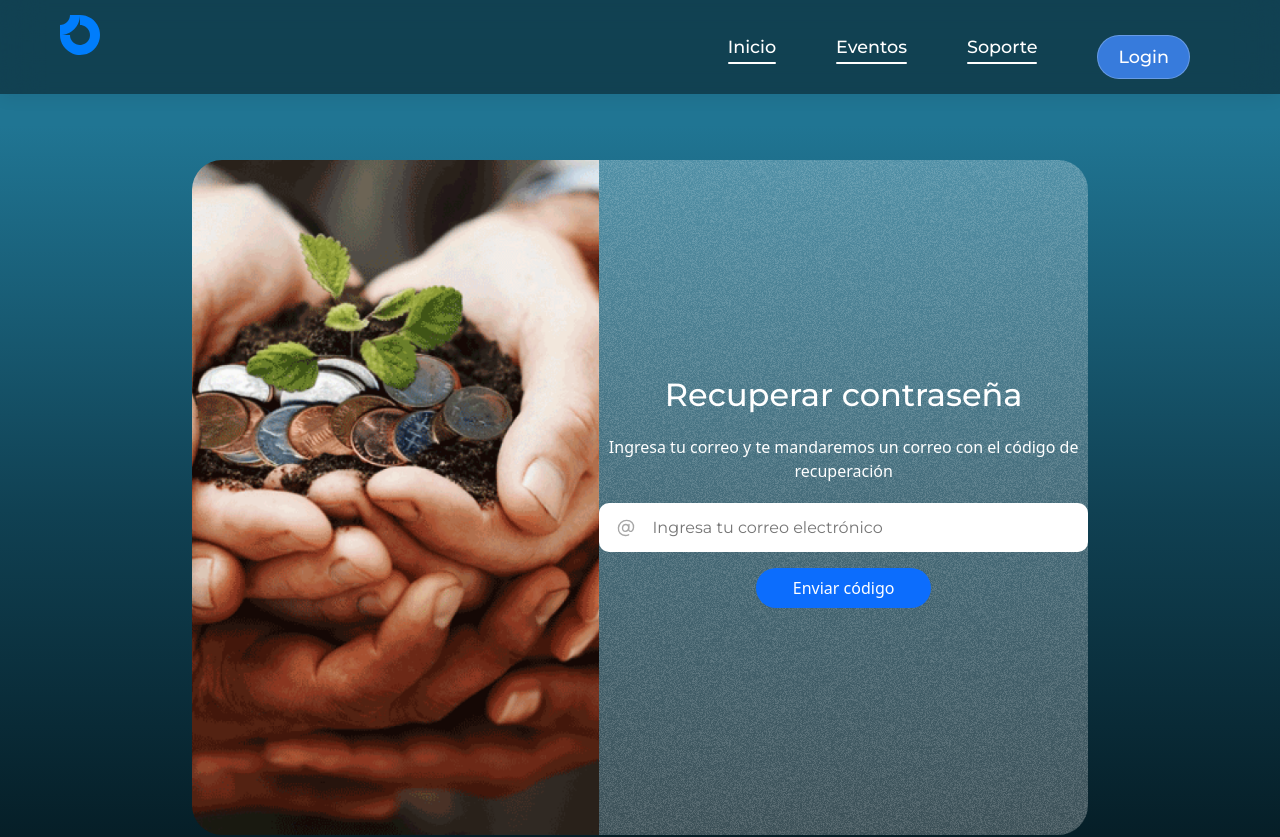
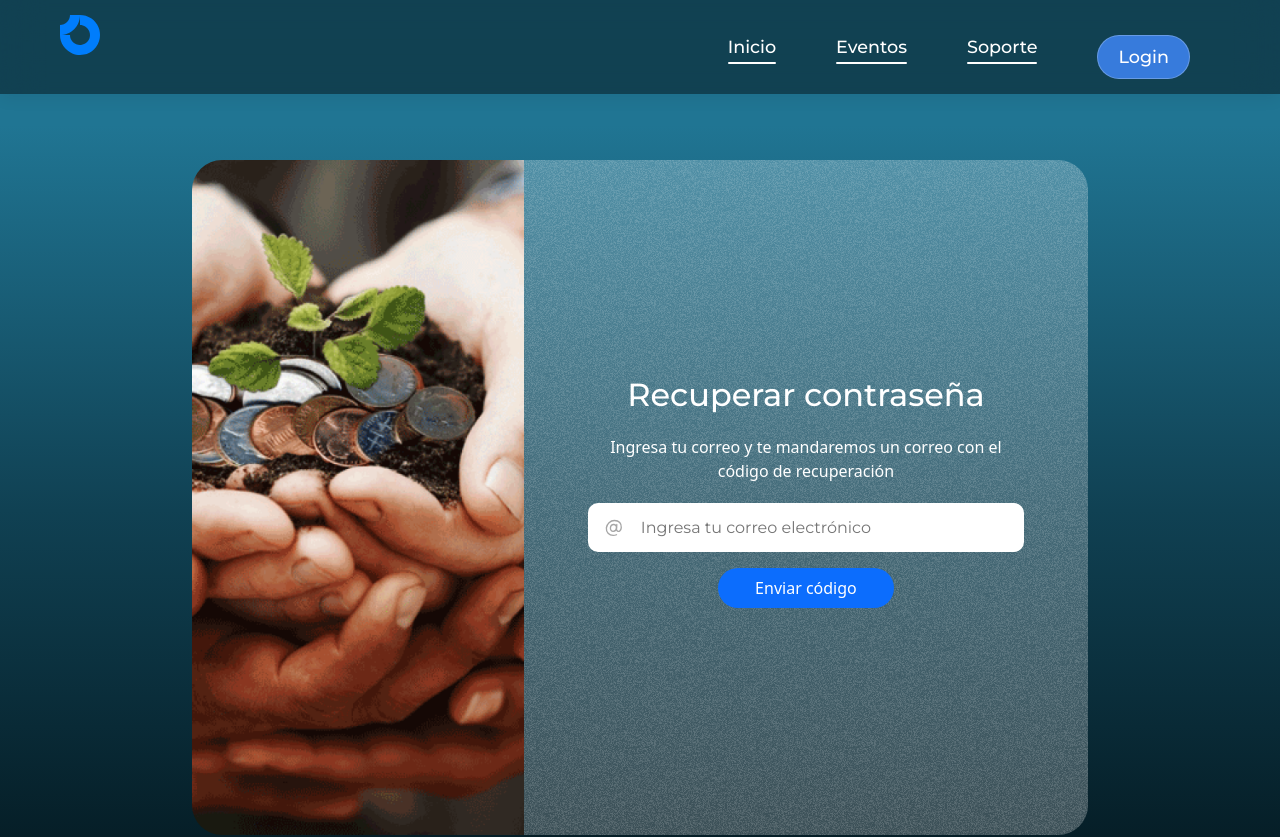
Before and after one commit to Donar-Tuc/ProyectoFinal, a React (Create React App) app: page /recuperar-contrasena in a window 1280 px wide. Shown: the top 837 px of the page. Built offline with nearby package versions, Linux system fonts and the light colour scheme.

Commit message:
correccion de color de inputs

```diff
--- a/src/Components/Pages/Login/Styles/Login.css
+++ b/src/Components/Pages/Login/Styles/Login.css
@@ -112,7 +112,7 @@
     outline: none;
     /* color: black; */
 
-    color: white;
+    color: black;
 
     background-color: rgb(255, 255, 255);
     font-family: "Montserrat", sans-serif;
@@ -123,9 +123,7 @@
     border: none;
     outline: none;
     width: 100%;
-    /* color: #d3d3d3; */
-    /* color: black; */
-    color: rgb(240, 239, 239);
+    color: black;
 }
 
 /* Container de botones de login */
--- a/src/Components/Pages/Login/Styles/OlvidasteContraseña.css
+++ b/src/Components/Pages/Login/Styles/OlvidasteContraseña.css
@@ -77,10 +77,10 @@
 .bloque4 {
     display: flex;
     flex-direction: column;
-    /* padding: 4rem; */
+    padding: 4rem;
     justify-content: center;
     align-items: center;
-    width: 60%;
+    width: 80%;
     border-radius: 0 30px 30px 0px;
     /* background-color: white; */
 
```
